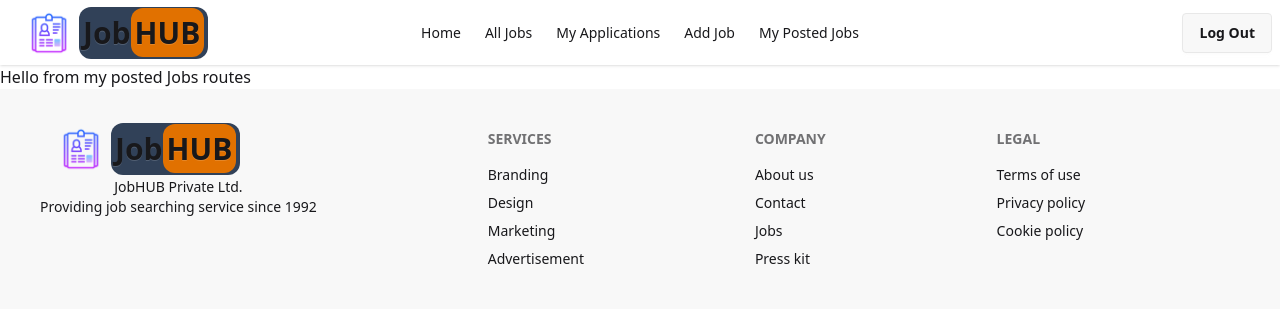
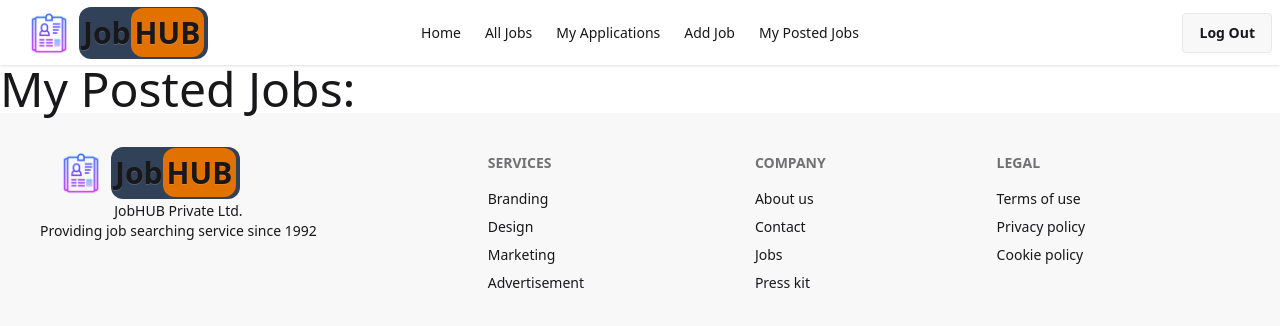
Before and after one commit to saumittras/job-portal-client, a React (Vite) app: page /myPostedJobs in a window 1280 px wide. Shown: the top 326 px of the page. Built offline with nearby package versions, Linux system fonts and the light colour scheme; no server answers; sample sign-in values are in the browser's storage.

Commit message:
added my posted job section

```diff
--- a/src/pages/MyPostedJobs/MyPostedJobs.jsx
+++ b/src/pages/MyPostedJobs/MyPostedJobs.jsx
@@ -1,9 +1,18 @@
-import React from 'react';
+import React, { useEffect, useState } from 'react';
+import useAuth from '../../../hooks/useAuth';
 
 const MyPostedJobs = () => {
+    const [jobs, setJobs]=useState();
+    const {user}=useAuth();
+
+    useEffect(()=>{
+        fetch(`http://localhost:3000/jobs?email=${user?.email}`)
+        .then(res=>res.json())
+        .then(data=>setJobs(data))
+    },[user?.email])
     return (
         <div>
-            <h3>Hello from my posted Jobs routes</h3>
+            <h3 className='text-5xl'>My Posted Jobs: {jobs?.length}</h3>
         </div>
     );
 };
```
